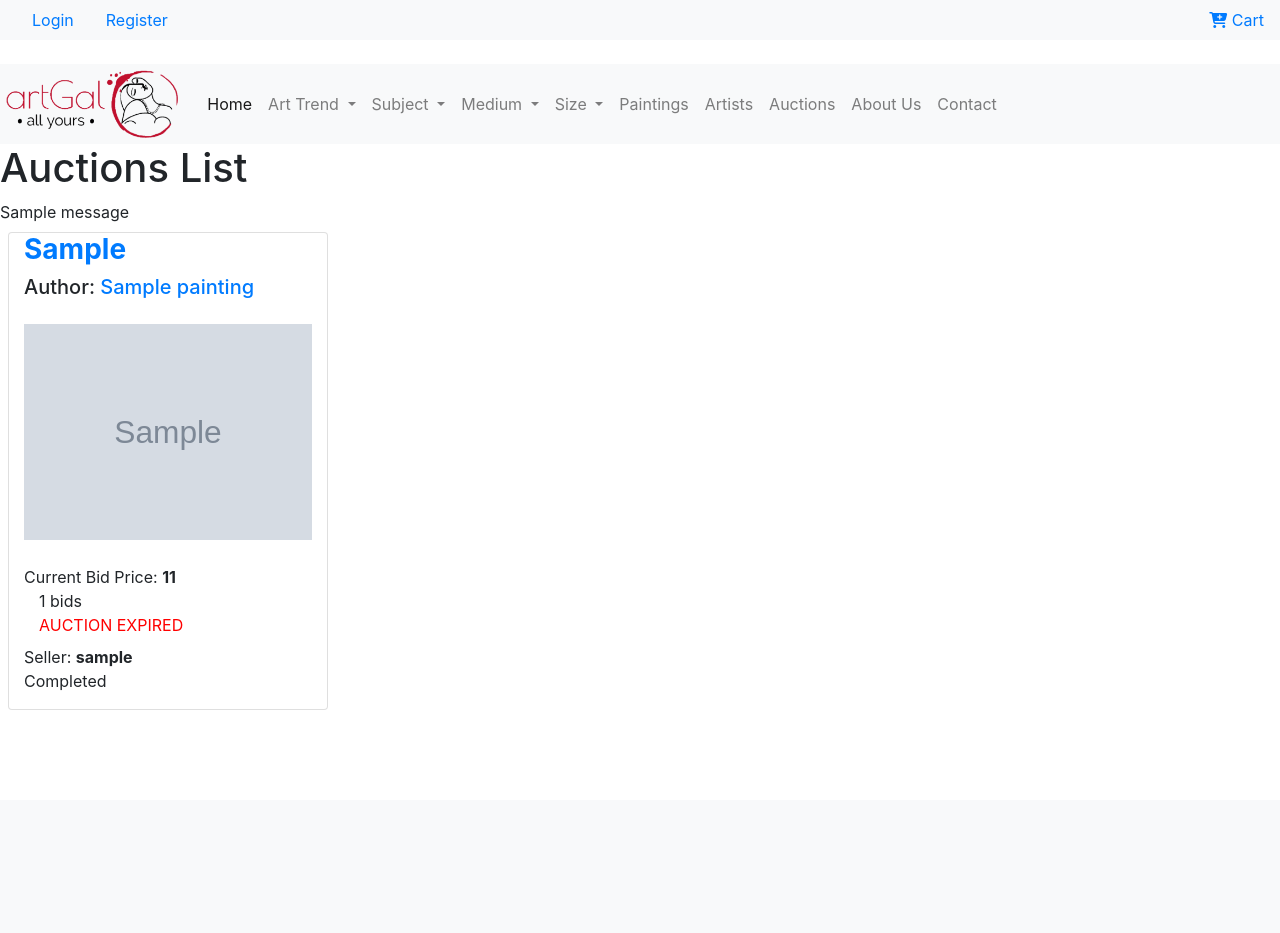
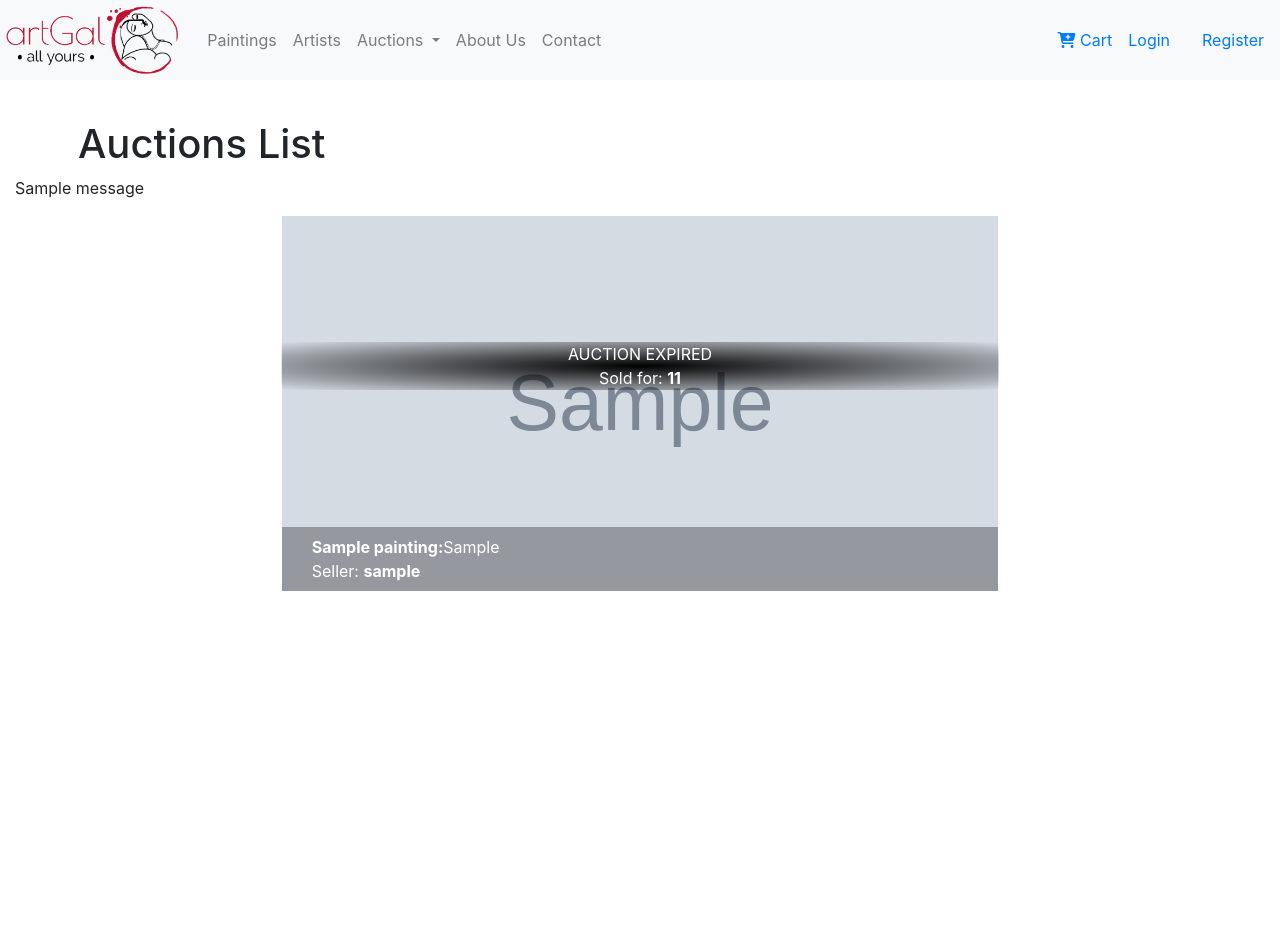
Before and after one commit to ai-ionascu/artGallery, a Django app: page /auctions/ in a window 1280 px wide. Before the commit the page ends 710 px from the top, so only its background shows below. Run offline with Django 3.2, Linux system fonts and the light colour scheme; tables that the repository leaves empty hold one stand-in row (values such as "Sample post"); grey boxes marked "Sample" are stand-in pictures; one stand-in notice (Sample message) is shown; some libraries are stand-ins or nearby versions.

Commit message:
modified artists list, paintings list and auctions list templates, modified base template, added docstrings in base.html, created style.css file

```diff
--- a/auction/templates/auction_item.html
+++ b/auction/templates/auction_item.html
@@ -1,32 +1,96 @@
-<div class="col-10 offset-1 offset-sm-0 col-sm-6 col-md-3 card m-2">
-    <h3><a href="{% url 'artist_detail' id=auction.painting.artist.id %}"><strong>{{ auction.painting.artist }}</strong>
-        </a>
-    </h3>
-    <h5><span>Author:
-        </span>
-        <a href="{% url 'auction_detail' id=auction.id %}">
-            {{ auction.painting.name }}
-        </a>
-    </h5>
-    {% if auction.is_active %}
-        <h6>Open Auction</h6>
+{% load custom_tags %}
+
+{% if forloop.first %}
+    <div class="col-12">
+        <div class="{% if auctions|length >= 4 %}auctions-box
+            {% elif auctions|length == 3 %}auctions-box-last
+            {% else %}auctions-box-last-1{% endif %}">
+            <div class="row justify-content-center box-content">
+                <div class="col-10 col-md-5 col-lg-7 h-100">
+{% endif %}
+
+{% if forloop.counter|get_remainder:4 == 3 %}
+
+    </div>
+    <div class="col-10 col-md-5 {% if forloop.counter|is_odd_row:4 %} col-lg-3 {% else %} col-lg-7 {% endif %} h-100">
+    <div class="col-12 px-0 py-3" style="height: {% if forloop.last %} 100% {% else %} 33.33% {% endif %};">
+
+{% elif forloop.counter|get_remainder:4 == 2 %}
+
+    {% if forloop.counter == auctions|length %}
+            </div>
+            <div class="col-10 col-md-5 {% if forloop.counter|is_odd_row:4 %} col-lg-3 {% else %} col-lg-7 {% endif %} h-100">
+                <div class="col-12 px-0 py-3" style="height: 100%;">
+    {% elif forloop.counter|add:'1' == auctions|length %}
+        <div class="col-12 px-0 py-3" style="height: 50%;">
+    {% else %}
+        <div class="col-12 px-0 py-3" style="height: 33.33%;">
     {% endif %}
+
+{% elif forloop.counter|get_remainder:4 == 1 %}
+
+    {% if forloop.counter == auctions|length %}
+        <div class="col-12 px-0 py-3" style="height: 100%;">
+    {% elif forloop.counter|add:'1' == auctions|length %}
+        <div class="col-12 px-0 py-3" style="height: 100%;">
+    {% elif forloop.counter|add:'2' == auctions|length %}
+        <div class="col-12 px-0 py-3" style="height: 50% ;">
+    {% else %}
+        <div class="col-12 px-0 py-3" style="height: 66.667%;">
+    {% endif %}
+
+{% else %}
+    <div class="col-12 px-0 py-3" style="height: 66.667%;">
+{% endif %}
+
+<div class="col-12 h-100 px-0">
     {% if auction.painting.image %}
-    <a href="{% url 'auction_detail' id=auction.id %}">
-        <div style="background: url({{ auction.painting.image.url }}) center/contain no-repeat; height:250px;"></div>
-    </a>
-    {% endif %}
-        <div class="container-fluid my-2">
-            <div class="row">
-                <span>Current Bid Price: <strong>{{ auction.current_price }}</strong></span>
+        <div class="h-100 px-0" style="background: url({{ auction.painting.image.url }}) center center/cover no-repeat;">
+            <a href="{% url 'auction_detail' id=auction.id %}" style="display: block; padding-bottom: 100%;"></a>
+            <div class="w-100 text-center" style="color: #fff; position: absolute; top: 40%; left: 50%; transform: translate(-50%, -50%); background: radial-gradient(black, transparent);">
+                <div id="time_left_{{ auction.id }}" ></div>
+                <span>{% if auction.is_active %}Current Bid: {% else %}Sold for: {% endif %}
+                    <strong>{{ auction.current_price }}</strong></span>
             </div>
-            <div>{{ auction.bid_set.count }} bids</div>
-            <div id="time_left_{{ auction.id }}" style="color: red;"></div>
+            <div class="col-12 py-2" style="color: #fff; position: absolute; bottom: 0; left: 0; background: rgba(0,0,0,0.3);">
+                <div class="col-12 d-flex">
+                    <span><a href="{% url 'artist_detail' id=auction.painting.artist.id %}"></a><strong>{{ auction.painting.name }}: </strong></span>
+                    <span><a href="{% url 'auction_detail' id=auction.id %}"></a>{{ auction.painting.artist }}</span>
+                </div>
+                <div class="col-12 d-flex justify-content-between">
+                    <div class="">
+                        <span>Seller: </span><span><strong>{{auction.seller}}</strong></span>
+                    </div>
+                    {% if auction.is_active %}
+                        <div class="">
+                            <span>{{ auction.bid_set.count }} bids</span>
+                        </div>
+                        <div class="">
+                            <span>Live <i class="fas fa-circle" style="color: #42e467;"></i></span>
+                        </div>
+                    {% endif %}
+                </div>
+            </div>
         </div>
-        <div class="d-flex"><span>Seller: <strong>{{auction.seller}}</strong></span></div>
-    {% if auction.is_active %}
-        <p>Live <i class="fas fa-circle" style="color: #42e467;"></i></p>
-    {% else %}
-        <p>Completed</p>
     {% endif %}
 </div>
+</div>
+
+{% if forloop.counter|get_remainder:4 == 0 %}
+    {% if not forloop.last %}
+        </div></div></div></div>
+        <div class="col-12">
+        <div class=" {% if forloop.counter|add:'4' <= auctions|length %} auctions-box {% elif forloop.counter|add:'3' == auctions|length %} auctions-box-last {% else %} auctions-box-last-1 {% endif %}">
+        <div class="row justify-content-center box-content">
+        <div class="col-10 {% if forloop.counter|add:'1' != auctions|length %} col-md-5
+                            {% if forloop.counter|is_odd_row:4 %} col-lg-7
+                            {% else %} col-lg-3 {% endif %} {% endif %} h-100">
+    {% endif %}
+{% endif %}
+
+{% if forloop.last %}
+                </div>
+            </div>
+        </div>
+    </div>
+{% endif %}
--- a/auction/templates/auctions_list.html
+++ b/auction/templates/auctions_list.html
@@ -17,40 +17,52 @@
 
 {% block page_content %}
 
-    <div class="container-fluid">
-        <div class="row">
+<!-- listing own auctions -->
+
 {% if id %}
     {% if user.is_authenticated %}
-                {% for auction in user.auctions.all %}
+        {% with user.auctions.all as auctions %}
+            {% for auction in auctions %}
                 {% include 'auction_item.html' %}
             {% empty %}
                 <p>You don't have any auction yet.</p>
             {% endfor %}
+        {% endwith %}
     {% endif %}
 
+<!-- listing live auctions -->
+
 {% elif 'live' in request.path %}
+
+    {% with auctions|live_filter as auctions %}
         {% for auction in auctions %}
             {% if auction.is_active %}
                 {% include 'auction_item.html' %}
             {% endif %}
         {% endfor %}
+    {% endwith %}
+
     {% if auctions|live_count == 0 %}
         <p>There are no live auctions.</p>
     {% endif %}
 
+<!-- listing all auctions, without filters -->
+
 {% else %}
+
     {% for auction in auctions %}
         {% include 'auction_item.html' %}
     {% empty %}
         <p>There are no recorded auctions.</p>
     {% endfor %}
+
 {% endif %}
-        </div>
-    </div>
 
 {% endblock %}
 
 {% block js %}
+
+<!-- passing time data from django auction object through list object to js for timer setup -->
 
 <script>
     var auctions = [];
--- a/auction/templatetags/custom_tags.py
+++ b/auction/templatetags/custom_tags.py
@@ -13,3 +13,24 @@ def live_count(qset, count=0):
         if  item.is_active:
             count+=1
     return count
+
+@register.filter()
+def live_filter(qset):
+    output=[]
+    for item in qset:
+        if  item.is_active:
+            output.append(item)
+    return output
+
+@register.filter()
+def get_remainder(count,val):
+    return count % val
+
+@register.filter()
+def is_odd_row(count,val):
+    floor = count // val
+    return floor % 2 == 0
+
+@register.filter()
+def is_last_row(count,length):
+        return count == length - 4
--- /dev/null
+++ b/static/css/style.css
@@ -0,0 +1,43 @@
+.square{
+    width: 100%;
+    height: 0;
+    padding-top: 100%;
+}
+
+.bio-short{
+    overflow: hidden;
+    max-height: 7.5rem;
+    word-wrap: normal;
+}
+
+.bio-short::before{
+    position: absolute;
+    content: '...';
+    bottom: 0;
+    right: 0;
+}
+
+@media (min-width: 768px) {
+
+    .auctions-box{
+        padding-top: 100%;
+    }
+    .auctions-box-last{
+        padding-top: 66.667%;
+    }
+    .auctions-box-last-1{
+        padding-top: 33.33%;
+    }
+
+}
+
+@media (min-width: 768px) {
+
+    .box-content{
+        position: absolute;
+        top:0;
+        left: 0;
+        bottom: 0;
+        right: 0;
+    }
+ }
--- a/templates/base.html
+++ b/templates/base.html
@@ -1,59 +1,38 @@
 <!DOCTYPE html>
+
 {% load staticfiles %}
+
 <html>
+
     <head>
-        <!-- <link rel="stylesheet" href="{% static 'css/style.css' %}" type="text/css" /> -->
+      {% block style %}
+        <link rel="stylesheet" href="{% static 'css/style.css' %}" type="text/css" />
         <link rel="stylesheet" href="https://stackpath.bootstrapcdn.com/bootstrap/4.3.1/css/bootstrap.min.css" integrity="sha384-ggOyR0iXCbMQv3Xipma34MD+dH/1fQ784/j6cY/iJTQUOhcWr7x9JvoRxT2MZw1T" crossorigin="anonymous">
         <link rel="stylesheet" href="https://stackpath.bootstrapcdn.com/font-awesome/4.7.0/css/font-awesome.min.css">
         <link rel="stylesheet" href="{% static 'star-ratings/css/star-ratings.css' %}">
+      {% endblock %}
         <title>{% block page_title %}{% endblock %}</title>
     </head>
+
     <body>
-        <nav class='navbar navbar-light bg-light'>
-            <ul class='nav'>
 
-              {% if user.is_authenticated %}
-                <li class="nav-item px-3"><a href="{% url 'edit_profile' %}">Profile</a></li>
-                <li class="nav-item px-3"><a href="{% url 'logout' %}">Logout</a></li>
-              {% endif %}
+<!-- navbar definition -->
 
-              {% if user.is_authenticated == False %}
-                <li class="nav-item px-3"><a href="{% url 'login' %}">Login</a></li>
-                <li class="nav-item px-3"><a href="{% url 'register' %}">Register</a></li>
+        <nav class="navbar navbar-expand-lg navbar-light bg-light p-0" style="position:fixed; top:0; width:100%; max-height:10vh; z-index:1000;">
+          <a class="navbar-brand" href="{% url 'index' %}"><img src="/media/default/logo.png" alt="logo" max height=70px></a>
 
-              {% elif subscription == False %}
-                <li class="nav-item px-3"><a href="{% url 'unsubscribe' %}">Cancel Subscription</a></li>
+<!-- burger button -->
 
-              {% elif subscription == True %}
-                <li class="nav-item px-3"><a href="{% url 'resubscribe' %}">Reactivate Subscription</a></li>
-
-              {% endif %}
-            </ul>
-            <div>
-              <a href="{% url 'view_cart' %}">
-                <i class="fas fa-cart-plus"></i> Cart
-                  {% if painting_count > 0 %}
-                  <label class="badge badge-warning">{{ painting_count }}</label>
-                  {% endif %}
-              </a>
-            </div>
-        </nav>
-
-        <br>
-
-        <nav class="navbar navbar-expand-lg navbar-light bg-light p-0">
-          <a class="navbar-brand" href="{% url 'index' %}"><img src="/media/default/logo.png" alt="logo" max height=70px></a>
           <button class="navbar-toggler" type="button" data-toggle="collapse" data-target="#navbarSupportedContent" aria-controls="navbarSupportedContent" aria-expanded="false" aria-label="Toggle navigation">
             <span class="navbar-toggler-icon"></span>
           </button>
 
+<!-- navbar gallery contents -->
+
           <div class="collapse navbar-collapse" id="navbarSupportedContent">
             <ul class="navbar-nav mr-auto">
-              <li class="nav-item active">
-                <a class="nav-link" href="{% url 'index' %}">Home <span class="sr-only">(current)</span></a>
-              </li>
 
-              <li class="nav-item dropdown">
+              <!-- <li class="nav-item dropdown">
                 <a class="nav-link dropdown-toggle" href="#" id="navbarDropdown" role="button" data-toggle="dropdown" aria-haspopup="true" aria-expanded="false">
                   Art Trend
                 </a>
@@ -64,10 +43,10 @@
                   <div class="dropdown-divider"></div>
                   <a class="dropdown-item" href="{% url 'string_filter' item='trend' string='all' %}">All Trends</a>
                 </div>
-              </li>
+              </li> -->
 
 
-            <li class="nav-item dropdown">
+            <!-- <li class="nav-item dropdown">
                 <a class="nav-link dropdown-toggle" href="#" id="navbarDropdown" role="button" data-toggle="dropdown" aria-haspopup="true" aria-expanded="false">
                   Subject
                 </a>
@@ -78,9 +57,9 @@
                   <div class="dropdown-divider"></div>
                   <a class="dropdown-item" href="{% url 'string_filter' item='subject' string='all' %}">All Subjects</a>
                 </div>
-            </li>
+            </li> -->
 
-            <li class="nav-item dropdown">
+            <!-- <li class="nav-item dropdown">
                 <a class="nav-link dropdown-toggle" href="#" id="navbarDropdown" role="button" data-toggle="dropdown" aria-haspopup="true" aria-expanded="false">
                   Medium
                 </a>
@@ -91,9 +70,9 @@
                   <div class="dropdown-divider"></div>
                   <a class="dropdown-item" href="{% url 'string_filter' item='media' string='all' %}">All Media</a>
                 </div>
-              </li>
+              </li> -->
 
-              <li class="nav-item dropdown">
+              <!-- <li class="nav-item dropdown">
                 <a class="nav-link dropdown-toggle" href="#" id="navbarDropdown" role="button" data-toggle="dropdown" aria-haspopup="true" aria-expanded="false">
                   Size
                 </a>
@@ -106,7 +85,9 @@
                   <div class="dropdown-divider"></div>
                   <a class="dropdown-item" href="{% url 'string_filter' item='size' string='all' %}">All Sizes</a>
                 </div>
-              </li>
+              </li> -->
+
+<!-- display paintings menu conditionally, add new painting option only for artists -->
 
               {% if user.is_authenticated and user.profile.profile_type == 'ARTIST' %}
               <li class="nav-item dropdown">
@@ -129,24 +110,22 @@
                 <a class="nav-link" href="{% url 'artists' %}">Artists</a>
               </li>
 
-              {% if user.is_authenticated and user.profile.profile_type == 'ARTIST' %}
+<!-- display auctions menu conditionally, start auction and view own auctions options only for artists -->
+
               <li class="nav-item dropdown">
                 <a class="nav-link dropdown-toggle" href="#" id="navbarDropdown" role="button" data-toggle="dropdown" aria-haspopup="true" aria-expanded="false">
                   Auctions
                 </a>
                 <div class="dropdown-menu" aria-labelledby="navbarDropdown">
+                  {% if user.is_authenticated and user.profile.profile_type == 'ARTIST' %}
                     <a class="dropdown-item" href="{% url 'start_auction' %}">Start Auction</a>
                     <a class="dropdown-item" href="{% url 'my_auctions' id=user.id%}">My Auctions</a>
+                    {% endif %}
                   <a class="dropdown-item" href="{% url 'live_auctions' %}">Live Auctions</a>
                   <div class="dropdown-divider"></div>
                   <a class="dropdown-item" href="{% url 'auctions' %}">All Auctions</a>
                 </div>
               </li>
-              {% else %}
-              <li class="nav-item">
-                <a class="nav-link" href=" {% url 'auctions' %} " id="navbarDropdown" >Auctions</a>
-              </li>
-              {% endif %}
 
               <li class="nav-item">
                 <a class="nav-link" href="#">About Us</a>
@@ -158,21 +137,60 @@
 
             </ul>
 
+<!-- cart button -->
+
+            <div>
+              <a href="{% url 'view_cart' %}">
+                <i class="fas fa-cart-plus"></i> Cart
+                  {% if painting_count > 0 %}
+                  <label class="badge badge-warning">{{ painting_count }}</label>
+                  {% endif %}
+              </a>
+            </div>
+
+<!-- user account buttons -->
+
+            <ul class='navbar-nav'>
+
+              {% if user.is_authenticated %}
+                <li class="nav-item px-3"><a href="{% url 'edit_profile' %}">Profile</a></li>
+                <li class="nav-item px-3"><a href="{% url 'logout' %}">Logout</a></li>
+              {% endif %}
+
+              {% if user.is_authenticated == False %}
+                <li class="nav-item px-3"><a href="{% url 'login' %}">Login</a></li>
+                <li class="nav-item px-3"><a href="{% url 'register' %}">Register</a></li>
+
+              {% elif subscription == False %}
+                <li class="nav-item px-3"><a href="{% url 'unsubscribe' %}">Cancel Subscription</a></li>
+
+              {% elif subscription == True %}
+                <li class="nav-item px-3"><a href="{% url 'resubscribe' %}">Reactivate Subscription</a></li>
+
+              {% endif %}
+            </ul>
+
           </div>
         </nav>
 
+        <div class="container-fluid" style="margin-top: 15vh;">
 
+          <div class="row mx-5">
+            <div class="col-10">
               <h1>{% block page_heading %}{% endblock %}</h1>
+            </div>
+          </div>
 
-        <div>
               {% if messages %}
                   {% for message in messages %}
-                    {{ message }}
+                    <div>{{ message }}</div>
                   {% endfor %}
               {% endif %}
+
+            {% block page_content %}{% endblock %}
+
         </div>
 
-        {% block page_content %}{% endblock %}
         <script src="https://kit.fontawesome.com/e8e6cf91f9.js" crossorigin="anonymous"></script>
         <script src="https://cdnjs.cloudflare.com/ajax/libs/jquery/3.3.1/jquery.min.js"></script>
         <script src="https://cdnjs.cloudflare.com/ajax/libs/popper.js/1.14.7/umd/popper.min.js"></script>
```
Also changed, not shown: artists/templates/artist_item.html (added, +15 -0 lines), artists/templates/artists_list.html (+6 -6 lines), artists/templates/list_artist.html (deleted, +0 -10 lines), paintings/templates/list_item.html (+27 -19 lines), paintings/templates/paintings_list.html (+7 -7 lines). Lines whose indentation alone changed are shown as unchanged.
